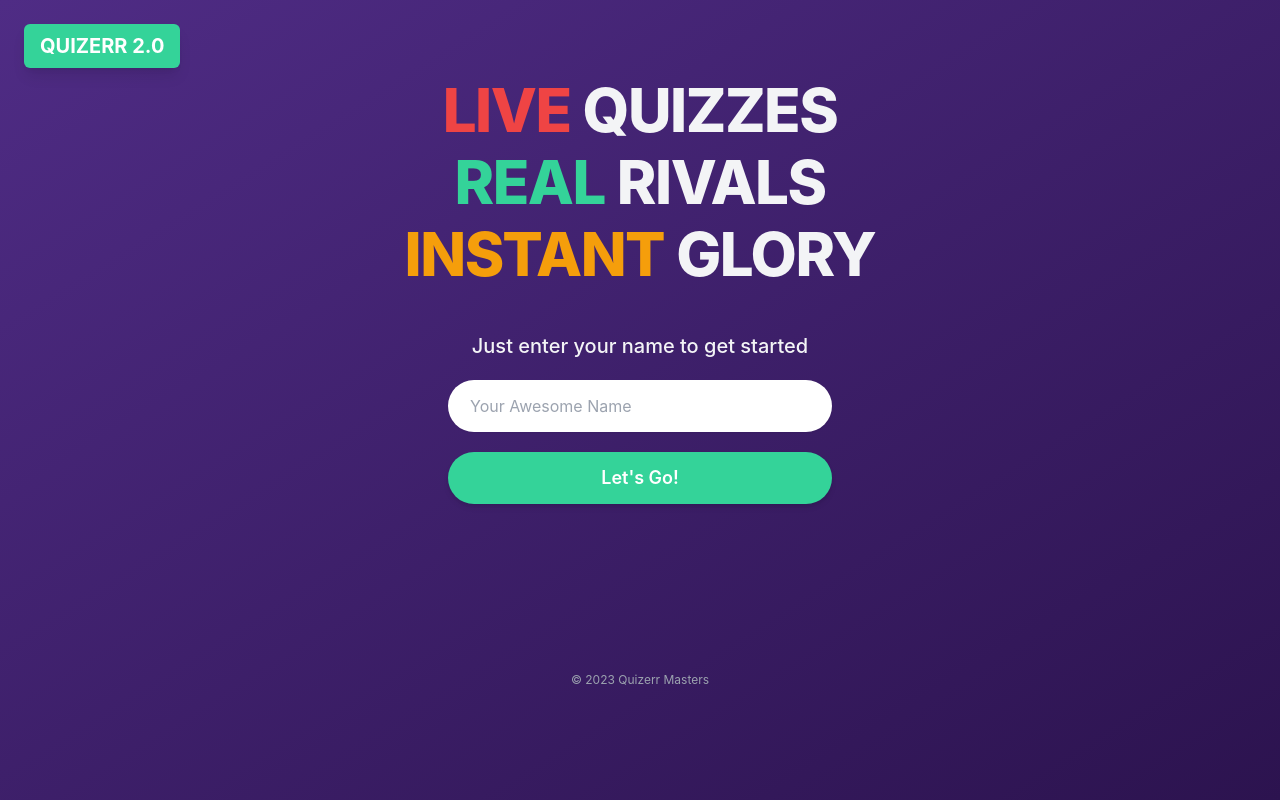
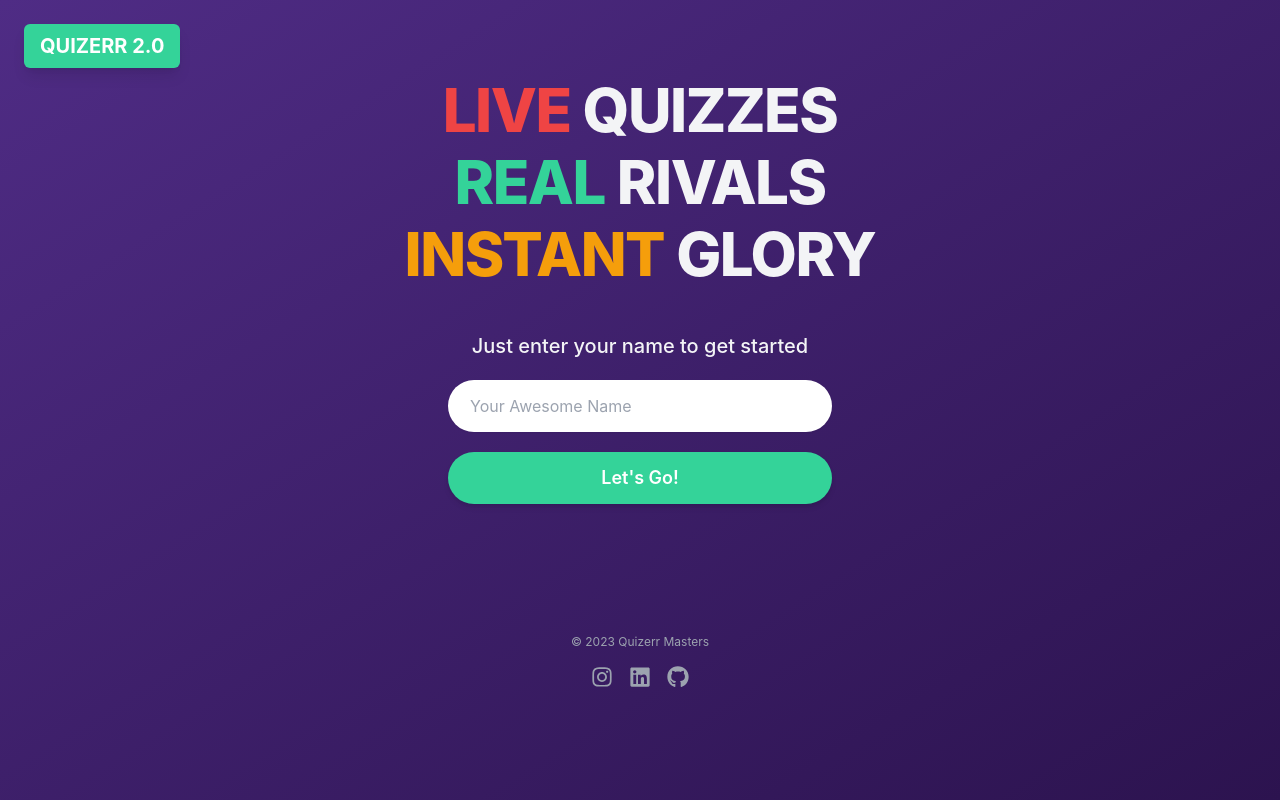
Before and after one commit to Animeshcode007/Quizerr-2.O-client, a React (Vite) app: page / in a window 1280 px wide. Built offline with nearby package versions, Linux system fonts and the light colour scheme; no server answers.

Commit message:
Brief summary of changes

```diff
--- a/src/pages/LandingPage.jsx
+++ b/src/pages/LandingPage.jsx
@@ -1,6 +1,7 @@
 import React, { useState, useEffect } from "react";
 import { useNavigate } from "react-router-dom";
 import { usePlayer } from "../contexts/PlayerContext";
+import { FaInstagram, FaLinkedin, FaGithub } from "react-icons/fa";
 import { useSocket } from "../contexts/SocketContext";
 import { motion } from "framer-motion";
 
@@ -105,6 +106,38 @@ const LandingPage = () => {
 
       <footer className="py-8 mt-auto">
         <p className="text-xs text-gray-400">© 2023 Quizerr Masters</p>
+        <div className="flex justify-center items-center space-x-4 mt-4">
+          <a
+            href=""
+            target="_blank"
+            rel="noopener noreferrer"
+            aria-label="Instagram Profile"
+            title="Instagram"
+            className="text-gray-400 hover:text-brand-green-bright transition-colors duration-150"
+          >
+            <FaInstagram size={22} />
+          </a>
+          <a
+            href=""
+            target="_blank"
+            rel="noopener noreferrer"
+            aria-label="LinkedIn Profile"
+            title="LinkedIn"
+            className="text-gray-400 hover:text-brand-green-bright transition-colors duration-150"
+          >
+            <FaLinkedin size={22} />
+          </a>
+          <a
+            href=""
+            target="_blank"
+            rel="noopener noreferrer"
+            aria-label="GitHub Profile"
+            title="GitHub" // Tooltip for clarity
+            className="text-gray-400 hover:text-brand-green-bright transition-colors duration-150"
+          >
+            <FaGithub size={22} />
+          </a>
+        </div>
       </footer>
     </div>
   );
```
